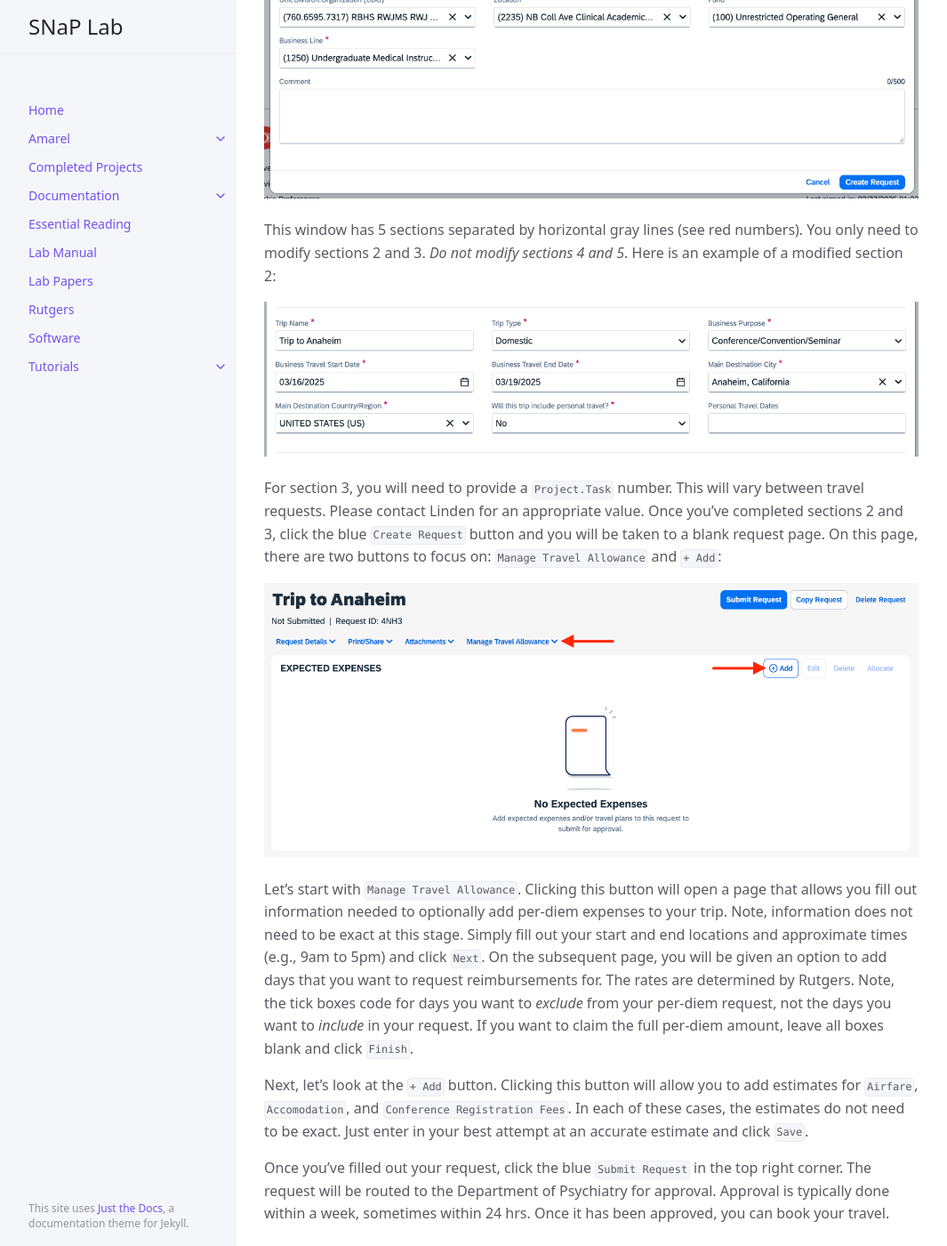
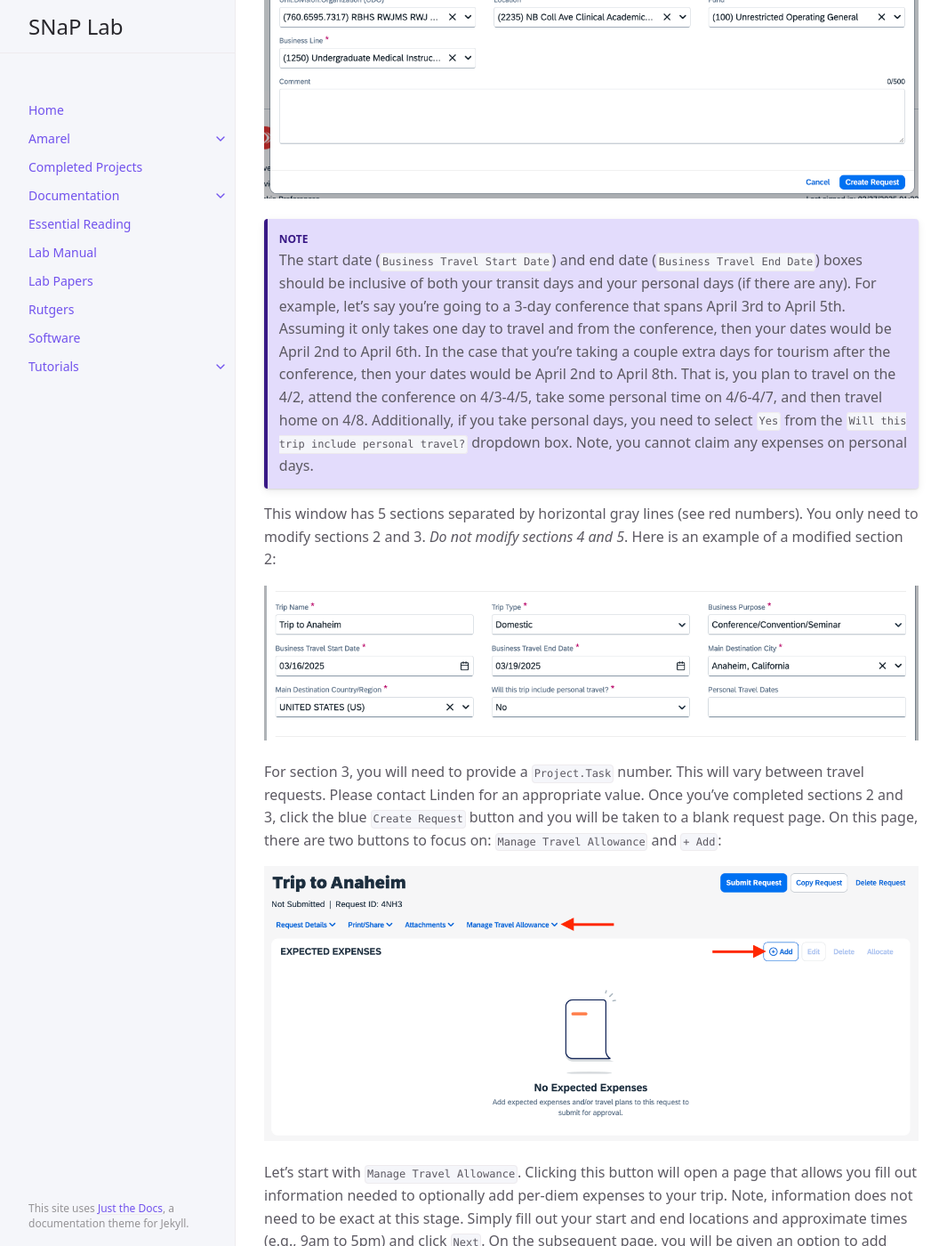
Before and after one commit to LindenParkesLab/snaplab.github.io, a Jekyll site: the page built from docs/rutgers/booking_travel.md, in a window 1280 px wide and 1400 px high, scrolled down 2613 px. Shown: the whole window at 89% size, without its empty margins (107-1172 px from the left). Built offline with Jekyll 4.4.1, drawn with Linux system fonts in a browser that asks for light colours; cached includes are drawn as plain includes; some of the changed text lies outside the part shown.

Commit message:
minor revisions to include more details following from Amber's Qs

```diff
--- a/docs/rutgers/booking_travel.md
+++ b/docs/rutgers/booking_travel.md
@@ -41,6 +41,12 @@ This should bring up a window that looks like this:
 
 <img src="{{ site.baseurl }}/assets/images/concur_travel/create_request.png" alt="" width="800">
 
+{: .note-title }
+> Note
+>
+> The start date (`Business Travel Start Date`) and end date (`Business Travel End Date`) boxes should be inclusive of both your transit days and your personal days (if there are any). For example, let's say you're going to a 3-day conference that spans April 3rd to April 5th. Assuming it only takes one day to travel and from the conference, then your dates would be April 2nd to April 6th. In the case that you're taking a couple extra days for tourism after the conference, then your dates would be April 2nd to April 8th. That is, you plan to travel on the 4/2, attend the conference on 4/3-4/5, take some personal time on 4/6-4/7, and then travel home on 4/8. Additionally, if you take personal days, you need to select `Yes` from the `Will this trip include personal travel?` dropdown box. Note, you cannot claim any expenses on personal days.
+>
+
 This window has 5 sections separated by horizontal gray lines (see red numbers). You only need to modify sections 2 and 3. *Do not modify sections 4 and 5*. Here is an example of a modified section 2:
 
 <img src="{{ site.baseurl }}/assets/images/concur_travel/create_request_section2.png" alt="" width="800">
@@ -50,6 +56,12 @@ For section 3, you will need to provide a `Project.Task` number. This will vary
 <img src="{{ site.baseurl }}/assets/images/concur_travel/blank_request.png" alt="" width="800">
 
 Let's start with `Manage Travel Allowance`. Clicking this button will open a page that allows you fill out information needed to optionally add per-diem expenses to your trip. Note, information does not need to be exact at this stage. Simply fill out your start and end locations and approximate times (e.g., 9am to 5pm) and click `Next`. On the subsequent page, you will be given an option to add days that you want to request reimbursements for. The rates are determined by Rutgers. Note, the tick boxes code for days you want to *exclude* from your per-diem request, not the days you want to *include* in your request. If you want to claim the full per-diem amount, leave all boxes blank and click `Finish`.
+
+{: .note-title }
+> Note
+>
+> You cannot request per-diem on personal days. Make sure to exclude them.
+>
 
 Next, let's look at the `+ Add` button. Clicking this button will allow you to add estimates for `Airfare`, `Accomodation`, and `Conference Registration Fees`. In each of these cases, the estimates do not need to be exact. Just enter in your best attempt at an accurate estimate and click `Save`.
 
@@ -72,9 +84,9 @@ Once you get back from your trip---and assuming you have an approved travel auth
 Click `Create Expense Report` and you will be taken to a page that looks just like the travel authorization request. Note, if everything worked, you should see your approved request referenced in the top left corner of your newly created expense report. The process of completing an expense report is similar to completing the initial travel request, but now with more detail. Use the `Travel Allowance` and the `+ Add Expense` button to add your per-diem and your final expenses. The key difference between the travel request and expense report is that the latter requires receipts for all expenses (except for per-diem).
 
 {: .note-title }
-> Important
+> Note
 >
-> Regarding per-diem expenses. If you prefer, you can itemize your daily expenses to reimburse the exact amount of your out-of-pocket expenses. In this case, you would not request per-diem reimbursement. That is, you would not add any form of travel allowance to your expense report, and would instead add specific daily expenses as separate expense items using the `+ Add Expense` button. If you want to go this route, you will need to save receipts for every single thing you want reimbursed, including taxis, food, drink etc.
+> Regarding per-diem expenses. If you prefer, you can itemize your daily expenses to reimburse the exact amount of your out-of-pocket expenses. In this case, you would not request per-diem reimbursement. That is, you would not add any form of travel allowance to your expense report, and would instead add specific daily expenses as separate expense items using the `+ Add Expense` button. If you want to go this route, you will need to save receipts for every single thing you want reimbursed, including taxis, food, drink etc. As above, you cannot request reimbursement of out-of-pocket expenses on your personal days.
 >
 
 Let's walk through an example of adding an expense. First, click `+ Add Expense` and a window will open. This window has two tabs, `New Expense` and `Available Expenses`. You will find the `Rutgers AirCard` expense items mentioned above in the `Available Expenses` tab. You can select the relevant expenses and add them to the report. Once you've added any `Rutgers AirCard` expense items, you can toggle to the `New Expense` tab to add out-of-pocket expenses. For example, if you select `Conference/Seminar Registration Fees`, this will bring up the following window:
```
